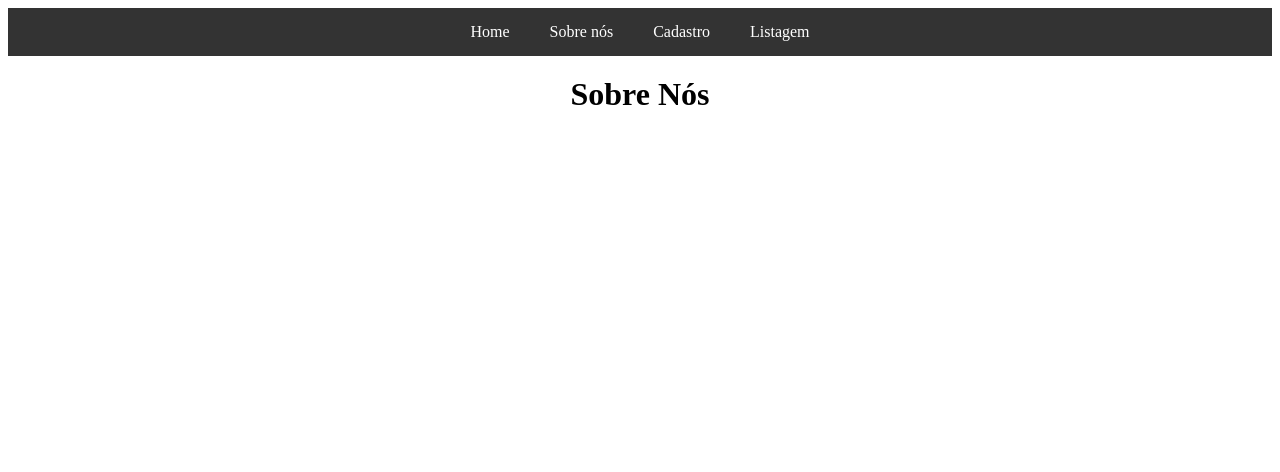
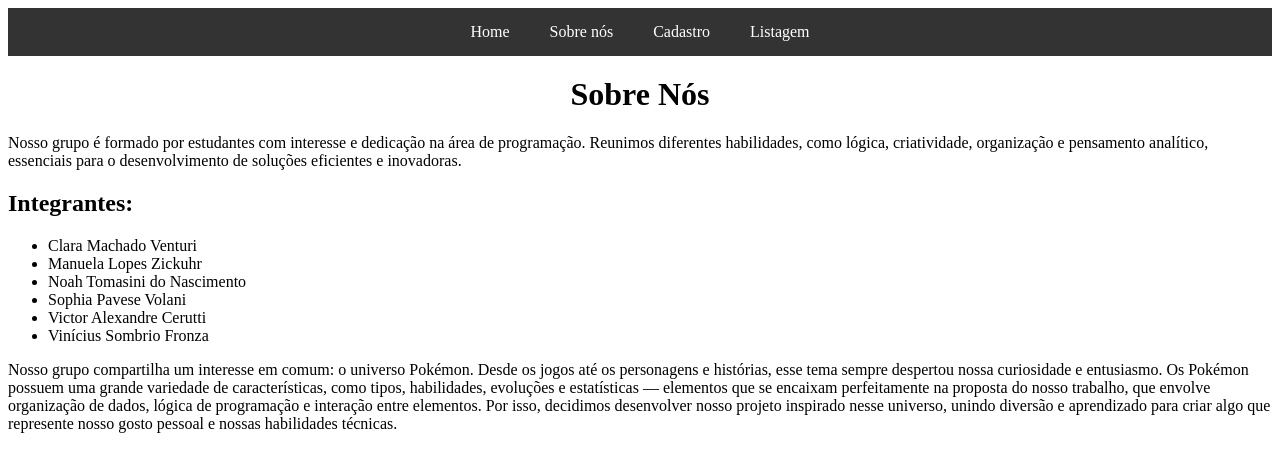
Before and after one commit to manuzickuhr/trabalhoprog, a Flask app: page /sobre in a window 1280 px wide. Shown: the top 472 px of the page. Run offline with Flask 3, Linux system fonts and the light colour scheme; parts of the project's set-up code (start-up, migrations or seed data) failed here and were passed over.

Commit message:
Update sobre.html
adicionado texto

```diff
--- a/templates/sobre.html
+++ b/templates/sobre.html
@@ -24,6 +24,30 @@
 
         <h1>Sobre Nós</h1>
 
+        <p>
+            Nosso grupo é formado por estudantes com interesse e dedicação na área de programação.
+            Reunimos diferentes habilidades, como lógica, criatividade, organização e pensamento analítico,
+            essenciais para o desenvolvimento de soluções eficientes e inovadoras.
+        </p>
+
+        <h2>Integrantes:</h2>
+        <ul>
+            <li>Clara Machado Venturi</li>
+            <li>Manuela Lopes Zickuhr</li>
+            <li>Noah Tomasini do Nascimento</li>
+            <li>Sophia Pavese Volani</li>
+            <li>Victor Alexandre Cerutti</li>
+            <li>Vinícius Sombrio Fronza</li>
+        </ul>
+
+        <p>
+            Nosso grupo compartilha um interesse em comum: o universo Pokémon. Desde os jogos até os personagens e histórias,
+            esse tema sempre despertou nossa curiosidade e entusiasmo. Os Pokémon possuem uma grande variedade de características,
+            como tipos, habilidades, evoluções e estatísticas — elementos que se encaixam perfeitamente na proposta do nosso trabalho,
+            que envolve organização de dados, lógica de programação e interação entre elementos. Por isso, decidimos desenvolver nosso
+            projeto inspirado nesse universo, unindo diversão e aprendizado para criar algo que represente nosso gosto pessoal e nossas habilidades técnicas.
+        </p>
+
     </main>
 
 </body>
```
